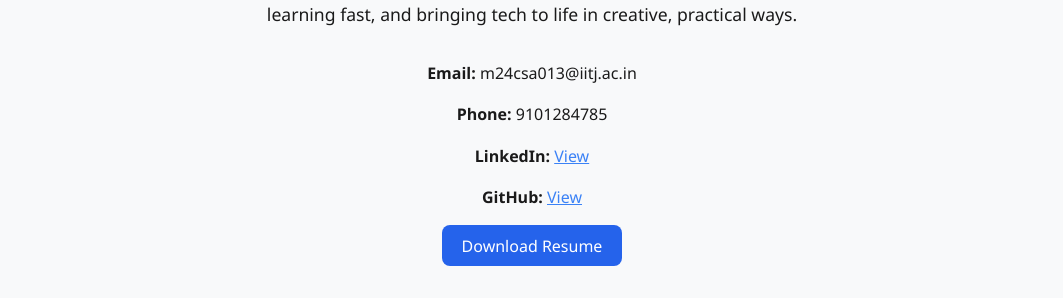
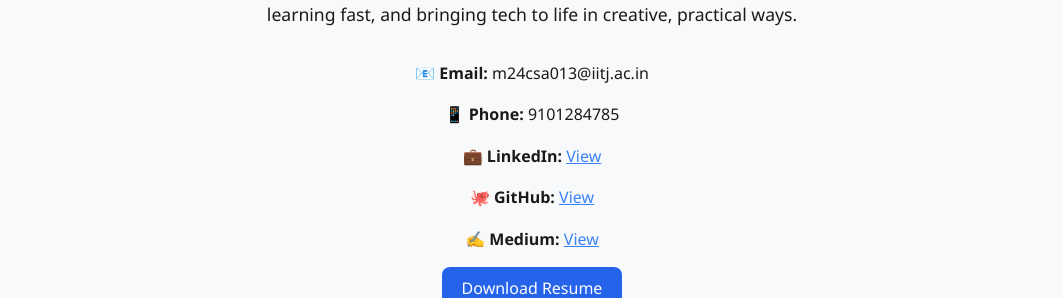
Before and after one commit to rishi02102017/My-Portfolio, a React (Vite) app: page / in a window 1280 px wide. Shown: the part 583-881 px from the top of the page, without its empty margins (108-1171 px from the left). Built offline with nearby package versions, Linux system fonts and the light colour scheme.

Commit message:
Update Portfolio.jsx

```diff
--- a/src/Portfolio.jsx
+++ b/src/Portfolio.jsx
@@ -9,6 +9,7 @@ const portfolioData = {
     phone: "9101284785",
     linkedin: "https://www.linkedin.com/in/jyotishmandas85p/",
     github: "https://github.com/rishi02102017",
+    medium: "https://medium.com/@jyotishmandas85p",
   },
   profileImage: "/profile.JPG",
   summary:
@@ -201,32 +202,27 @@ export default function Portfolio() {
         <div
           style={{ fontSize: "1rem", lineHeight: 1.6, marginBottom: "1.5rem" }}
         >
+          <p><strong>📧 Email:</strong> {portfolioData.contact.email}</p>
+<p><strong>📱 Phone:</strong> {portfolioData.contact.phone}</p>
 <p>
-            <strong>Email:</strong> {portfolioData.contact.email}
-          </p>
-          <p>
-            <strong>Phone:</strong> {portfolioData.contact.phone}
-          </p>
-          <p>
-            <strong>LinkedIn:</strong>{" "}
-            <a
-              href={portfolioData.contact.linkedin}
-              target="_blank"
-              style={{ color: "#3b82f6" }}
-            >
+  <strong>💼 LinkedIn:</strong>{" "}
+  <a href={portfolioData.contact.linkedin} target="_blank" style={{ color: "#3b82f6" }}>
     View
   </a>
 </p>
 <p>
-            <strong>GitHub:</strong>{" "}
-            <a
-              href={portfolioData.contact.github}
-              target="_blank"
-              style={{ color: "#3b82f6" }}
-            >
+  <strong>🐙 GitHub:</strong>{" "}
+  <a href={portfolioData.contact.github} target="_blank" style={{ color: "#3b82f6" }}>
     View
   </a>
 </p>
+<p>
+  <strong>✍️ Medium:</strong>{" "}
+  <a href={portfolioData.contact.medium} target="_blank" style={{ color: "#3b82f6" }}>
+    View
+  </a>
+</p>
+
         </div>
         <a
           href="/Jyotishman_Das_Resume.pdf"
```
Lines whose indentation alone changed are shown as unchanged.
